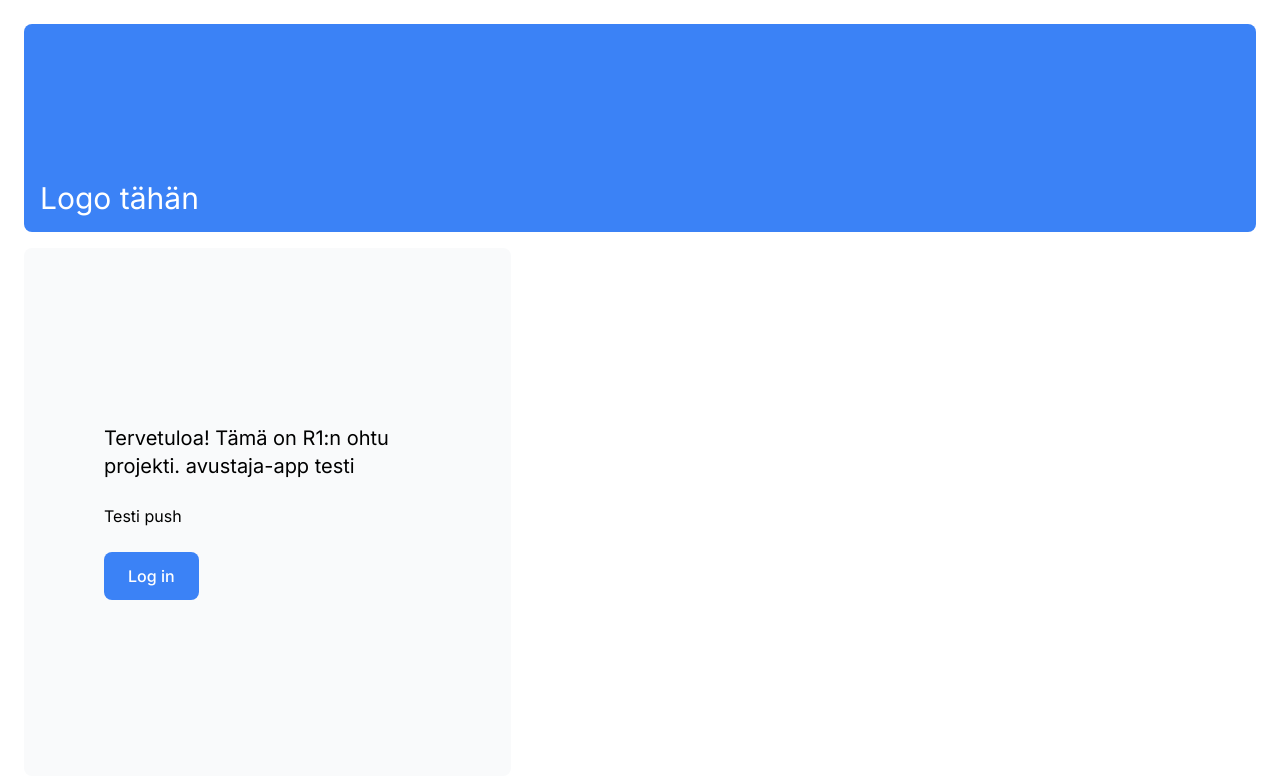
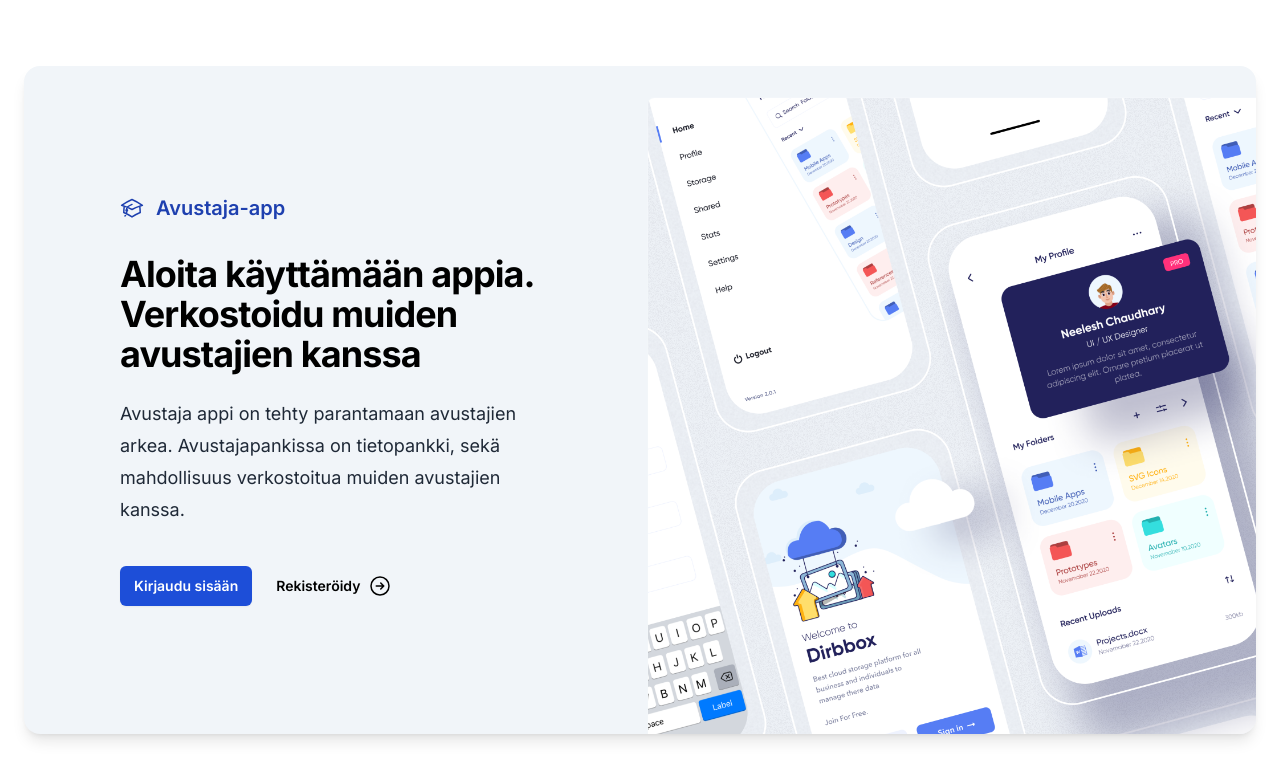
Before and after one commit to samitol/ese, a Next.js app in the folder avustaja-app/: page / in a window 1280 px wide. Shown: the top 780 px of the page. Built offline with nearby package versions, Linux system fonts and the light colour scheme.

Commit message:
Luotu etusivun ensimmäinen versio

```diff
--- a/avustaja-app/app/page.js
+++ b/avustaja-app/app/page.js
@@ -3,24 +3,74 @@ import Image from "next/image";
 
 export default function Page() {
   return (
-    <main className="flex min-h-screen flex-col p-6">
-      <div className="flex h-20 shrink-0 items-end rounded-lg bg-blue-500 p-4 md:h-52">
-        <h1 className="text-3xl text-white">Logo tähän</h1>
-      </div>
-      <div className="mt-4 flex grow flex-col gap-4 md:flex-row">
-        <div className="flex flex-col justify-center gap-6 rounded-lg bg-gray-50 px-6 py-10 md:w-2/5 md:px-20">
-          <p className="text-xl ">
-            Tervetuloa! Tämä on R1:n ohtu projekti. avustaja-app testi
-          </p>
-          <p> Testi push </p>
-          <Link
-            href="/login"
-            className="flex items-center gap-5 self-start rounded-lg bg-blue-500 px-6 py-3 text-sm font-medium text-white transition-colors hover:bg-blue-400 md:text-base"
-          >
-            <span>Log in</span>
-          </Link>
+    <main className="flex min-h-screen flex-col p-6 bg-white">
+      <div className="flex grow justify-center items-center">
+        <div className="container relative isolate overflow-hidden bg-slate-100 px-6 pt-8 shadow-lg rounded-2xl sm:px-16 md:pt-24 lg:flex lg:gap-x-20 lg:px-24 lg:pt-0">
+          <div className="mx-auto max-w-md text-center lg:mx-0 lg:flex-auto lg:py-32 lg:text-left">
+            <div className="flex title-font justify-center lg:justify-start font-semibold items-center text-blue-800">
+              <svg
+                xmlns="http://www.w3.org/2000/svg"
+                fill="none"
+                viewBox="0 0 24 24"
+                stroke-width="1.5"
+                stroke="currentColor"
+                class="w-6 h-6"
+              >
+                <path
+                  stroke-linecap="round"
+                  stroke-linejoin="round"
+                  d="M4.26 10.147a60.438 60.438 0 0 0-.491 6.347A48.62 48.62 0 0 1 12 20.904a48.62 48.62 0 0 1 8.232-4.41 60.46 60.46 0 0 0-.491-6.347m-15.482 0a50.636 50.636 0 0 0-2.658-.813A59.906 59.906 0 0 1 12 3.493a59.903 59.903 0 0 1 10.399 5.84c-.896.248-1.783.52-2.658.814m-15.482 0A50.717 50.717 0 0 1 12 13.489a50.702 50.702 0 0 1 7.74-3.342M6.75 15a.75.75 0 1 0 0-1.5.75.75 0 0 0 0 1.5Zm0 0v-3.675A55.378 55.378 0 0 1 12 8.443m-7.007 11.55A5.981 5.981 0 0 0 6.75 15.75v-1.5"
+                />
+              </svg>
+              <p className="ml-3 text-xl">Avustaja-app</p>
+            </div>
+            <h1 className="mt-8 text-3xl font-bold tracking-tight sm:text-4xl">
+              Aloita käyttämään appia. Verkostoidu muiden avustajien kanssa
+            </h1>
+            <p className="mt-6 text-lg leading-8 text-gray-800">
+              Avustaja appi on tehty parantamaan avustajien arkea.
+              Avustajapankissa on tietopankki, sekä mahdollisuus verkostoitua
+              muiden avustajien kanssa.
+            </p>
+            <div className="mt-10 flex items-center justify-center gap-x-6 lg:justify-start">
+              <Link
+                href="/Kirjaudu"
+                className="rounded-md bg-blue-700 px-3.5 py-2.5 text-sm font-semibold text-white shadow-sm hover:bg-blue-600 focus-visible:outline focus-visible:outline-2 focus-visible:outline-offset-2 focus-visible:outline-white"
+              >
+                Kirjaudu sisään
+              </Link>
+              <Link
+                href="/Rekisteroidy"
+                className="text-sm font-semibold leading-6 flex gap-2"
+              >
+                Rekisteröidy
+                <svg
+                  xmlns="http://www.w3.org/2000/svg"
+                  fill="none"
+                  viewBox="0 0 24 24"
+                  stroke-width="1.5"
+                  stroke="currentColor"
+                  class="w-6 h-6"
+                >
+                  <path
+                    stroke-linecap="round"
+                    stroke-linejoin="round"
+                    d="m12.75 15 3-3m0 0-3-3m3 3h-7.5M21 12a9 9 0 1 1-18 0 9 9 0 0 1 18 0Z"
+                  />
+                </svg>
+              </Link>
+            </div>
+          </div>
+          <div className="relative mt-16 h-80 lg:mt-8">
+            <Image
+              className="absolute left-0 top-0 w-[57rem] max-w-none rounded-md bg-white/5 ring-1 ring-white/10"
+              src={"/hero-example.png"}
+              alt="App screenshot"
+              width={1824}
+              height={1080}
+            />
+          </div>
         </div>
-        <div className="flex items-center justify-center p-6 md:w-3/5 md:px-28 md:py-12"></div>
       </div>
     </main>
   );
```
Also changed, not shown: avustaja-app/public/hero-example.png (added).
